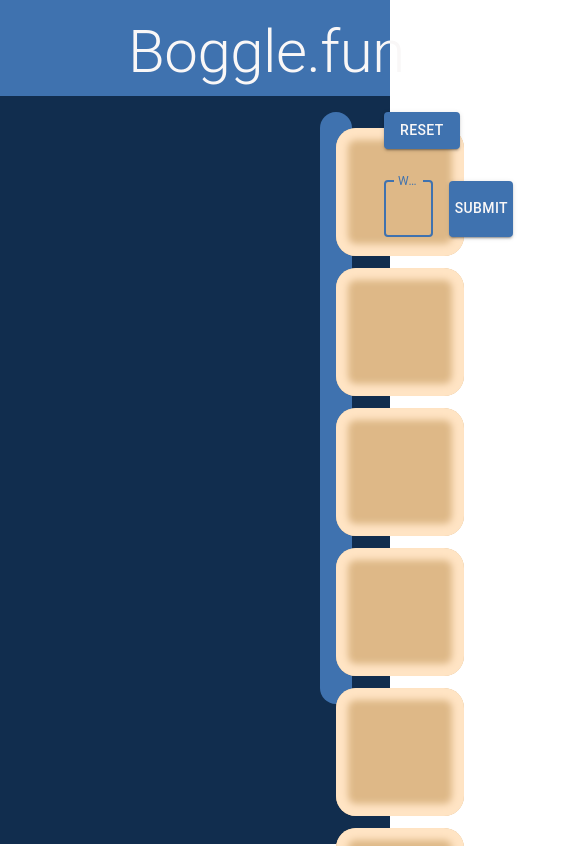
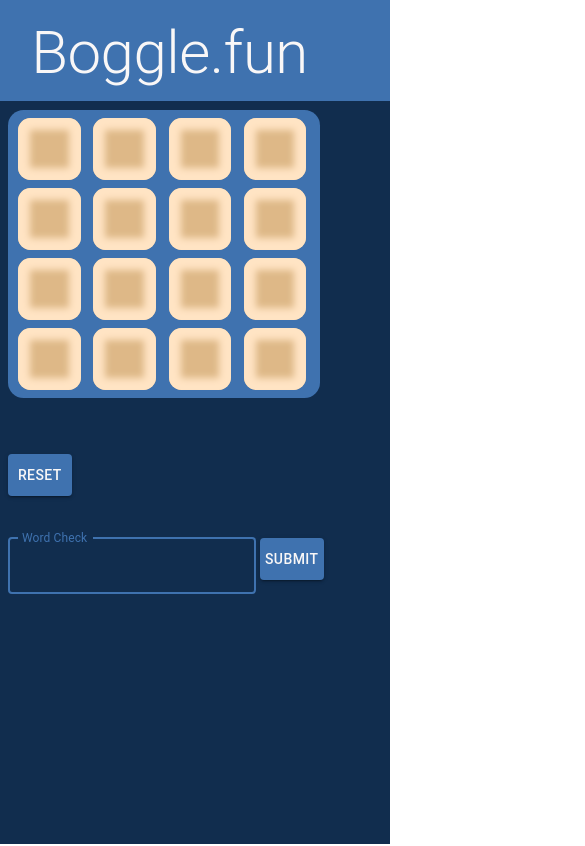
Before and after one commit to MatsThijssen/MatsThijssen.github.io, a React (Create React App) app: page / in a window 390 px wide. Shown: the top 846 px of the page, 585 px wide, since content can reach past the window. Built offline with nearby package versions, Linux system fonts and the light colour scheme.

Commit message:
make everything more responsive
Essentially replace units with `vh` and `vw` most places, add some breakpoint-based styling and some other small styling here and there

```diff
--- a/src/components/game.tsx
+++ b/src/components/game.tsx
@@ -220,24 +220,28 @@
   };
 
   return (
-    <Stack direction="row" spacing="2rem" paddingX={"20rem"}>
-      <Grid2
-        container
-        spacing={1.5}
-        sx={{ backgroundColor: "secondary.main", width: "37rem", height: "37rem", padding: '1rem', borderRadius: '2rem' }}
-      >
-        {letterMatrix.flat().map((l) => createLetter(l))}
-      </Grid2>
-      <Stack>
-        <Box>
-          <Button variant="contained" color="secondary" onClick={resetMatrix}>
+    <Stack direction={{xs: "column", md:"row"}} spacing="4vw" paddingX="2vmin" >
+      <Box width={{xs:"80vmin", md: "60vmin"}} height={{xs:"80vmin", md: "60vmin"}} minWidth="60vmin">
+        <Grid2
+          container
+          spacing={"2vmin"}
+          columns={{ xs: 4, md: 12 }}
+          sx={{ backgroundColor: "secondary.main", padding: '2vmin', borderRadius: '4vmin' }}
+        >
+          {letterMatrix.flat().map((l) => createLetter(l))}
+        </Grid2>
+      </Box>
+      <Grid2 container spacing={"2vmin"} height="10vh">
+        <Box paddingY={"2vh"}>
+          <Button variant="contained" color="secondary" onClick={resetMatrix} sx={{width: '10vw', height: "5vh"}}>
             Reset
           </Button>
         </Box>
         <Stack
+          display={"flex"}
           direction="row"
-          spacing="1rem"
-          sx={{ paddingY: "2rem", height: "4rem" }}
+          spacing="1vmin"
+          sx={{ paddingY: "2vh", height: "4vh" }}
         >
           <TextField
             color="secondary"
@@ -245,11 +249,11 @@
             focused
             onChange={(event) => lookForMatch(event.target.value)}
           />
-          <Button variant="contained" color="secondary" onClick={checkWordOnMW} sx={{height: '3.5rem'}}>
+          <Button variant="contained" color="secondary" onClick={checkWordOnMW} sx={{height: '5vh', width: '10vw'}}>
             Submit
           </Button>
         </Stack>
-        <Box maxWidth={"32rem"} >
+        <Box maxWidth={"25vmin"} >
           {didSubmit && (
             <List>
               {!!wordDefs.length ? (
@@ -271,7 +275,7 @@
             </List>
           )}
         </Box>
-      </Stack>
+      </Grid2>
     </Stack>
   );
 }
--- a/src/components/letter.tsx
+++ b/src/components/letter.tsx
@@ -20,22 +20,20 @@
  */
 export function createLetter(letter: Letter) {
   return (
-    <Grid2 size={{ xs: 3 }}>
+    <Grid2 size={{ xs: 0.99, md: 2.99 }}display="flex" justifyContent="center" alignItems="center"  >
       <Box
+      width={{xs:"16vmin", md: "12vmin"}}
+      height={{xs:"16vmin", md: "12vmin"}}
         sx={{
-          borderRadius: 5,
+          borderRadius: "20%",
           borderColor: "white",
           backgroundColor: "burlywood",
           boxShadow: `0px 0px 7px 12px inset ${letter.color ?? "bisque"}`,
-          height: "8rem",
-          width: "8rem",
           textAlign: "center",
           verticalAlign: "middle",
-          lineHeight: "8rem",
-          fontSize: "5rem",
           position: "relative",
         }}
-      ><Typography color="transparent" fontSize={'5rem'} lineHeight={"8rem"}  sx={{ textShadow: '1px 1px 1px #000, 0 0 0 #ddd, 1px 1px 1px #000'}}>
+      ><Typography color="transparent" fontSize={{xs:"10vmin", md: "8vmin"}} sx={{ textShadow: '1px 1px 1px #000, 0 0 0 #ddd, 1px 1px 1px #000'}}>
         {(letter?.value === "QU" ? "Qu" : letter.value) ?? ""}
         </Typography>
         {letter.arrowTo && (
@@ -44,10 +42,10 @@
             sx={{
               color: "primary.main",
               position: "absolute",
-              minWidth: "5rem",
-              minHeight: "5rem",
-              top: `${1.5 - letter.arrowTo.x * 4.5}rem`,
-              right: `${1.5 + letter.arrowTo.y * 4.5}rem`,
+              minWidth: {md: "10vmin", xs: '12vmin'},
+              minHeight: {md: "10vmin", xs: '12vmin'},
+              top: {md: `${1.5 - letter.arrowTo.x * 7.5}vmin`, xs: `${2.5 - letter.arrowTo.x * 9}vmin`},
+              right: {xs: `${2 + letter.arrowTo.y * 9}vmin`, md:`${1 + letter.arrowTo.y * 7.5}vmin`} ,
               zIndex: "999",
               rotate: `${arrowRotation(letter.arrowTo.x, letter.arrowTo.y)}deg`,
             }}
--- a/src/components/toolbar.tsx
+++ b/src/components/toolbar.tsx
@@ -5,12 +5,12 @@
     <Box
     color='secondary.contrastText'
       sx={{
-        paddingX: "8rem",
-        paddingY: "1rem",
-        height: "4rem",
+        paddingX: "8vw",
+        paddingY: "2vh",
+        height: "8vh",
         width: "auto",
         backgroundColor: 'secondary.main',
-        marginBottom: "1rem",
+        marginBottom: "1vh",
       }}
     >
       <Typography variant="h2">Boggle.fun</Typography>
```
